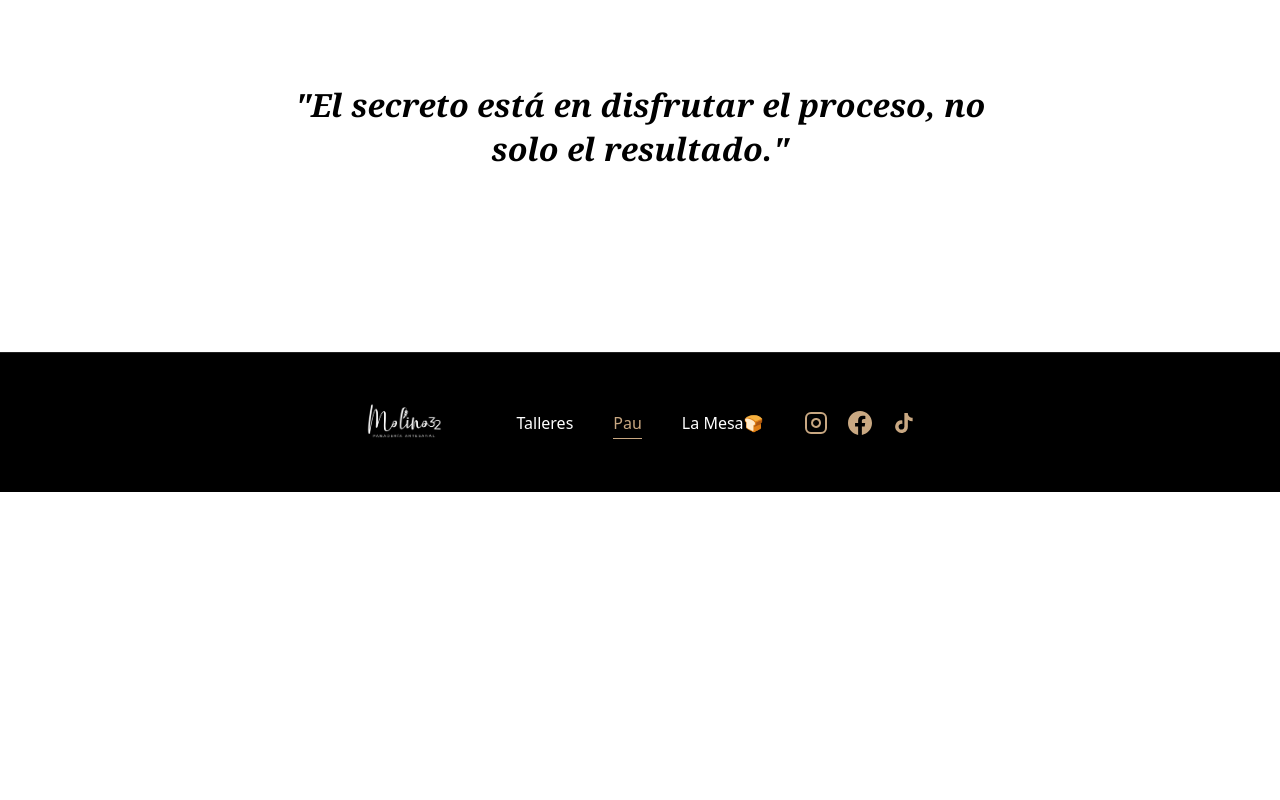
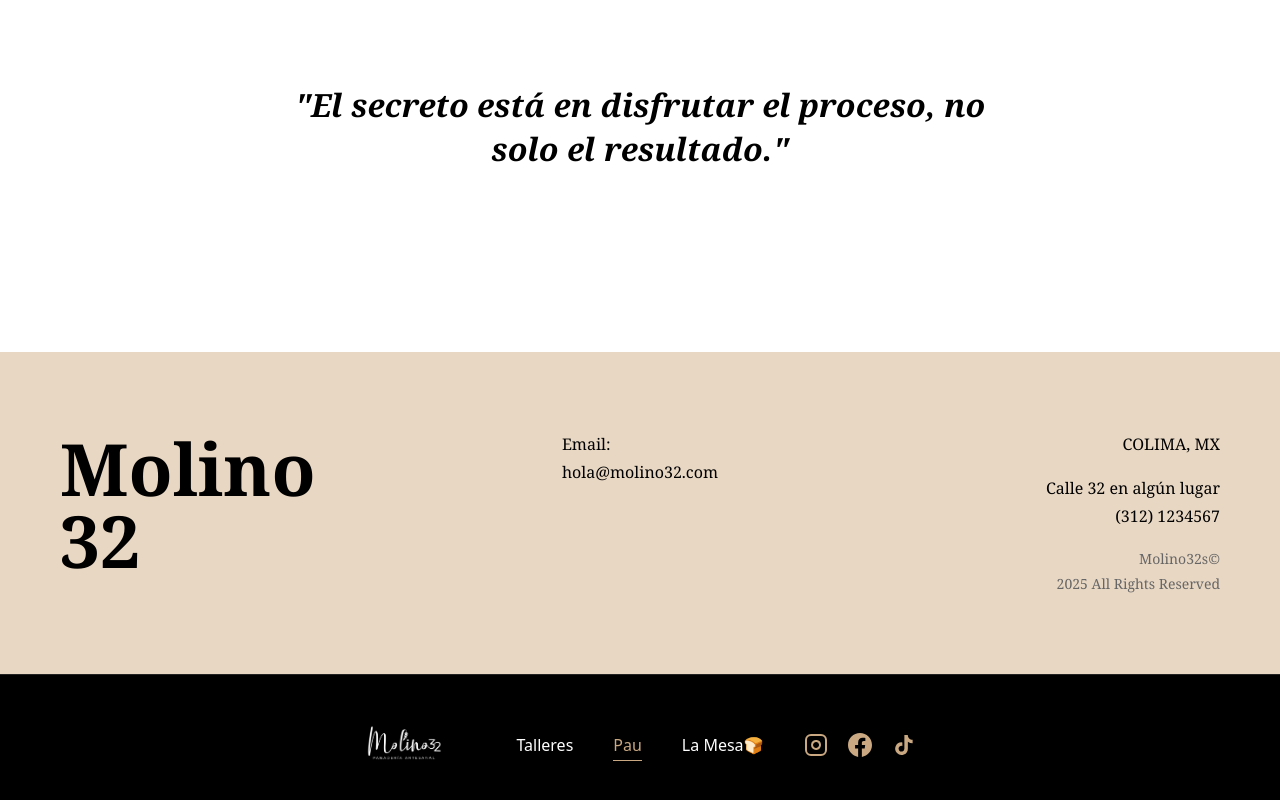
Before and after one commit to SrRusian/M32, a React (Vite) app: page /pau in a window 1280 px wide. Shown: the part 1526-2326 px from the top of the page. Before the commit the page ends 2018 px from the top, so only its background shows below. Built offline with nearby package versions, Linux system fonts and the light colour scheme.

Commit message:
minor changes

```diff
--- /dev/null
+++ b/src/components/layout/ContactInfo.css
@@ -0,0 +1,190 @@
+.contact-info {
+  background-color: #e8d7c3;
+  padding: 80px 60px;
+  display: flex;
+  align-items: center;
+  justify-content: center;
+}
+
+.contact-content {
+  max-width: 1400px;
+  width: 100%;
+  display: grid;
+  grid-template-columns: 1fr 1fr 1fr;
+  gap: 60px;
+  align-items: start;
+}
+
+/* Columna izquierda - Logo */
+.contact-left {
+  justify-self: start;
+}
+
+.contact-logo {
+  font-size: 72px;
+  font-family: Georgia, serif;
+  font-weight: 700;
+  color: #000;
+  margin: 0;
+  line-height: 1;
+}
+
+/* Columna centro - Email */
+.contact-center {
+  justify-self: center;
+  display: flex;
+  flex-direction: column;
+  gap: 8px;
+}
+
+.contact-item {
+  display: flex;
+  flex-direction: column;
+  gap: 4px;
+}
+
+.contact-label {
+  font-family: Georgia, serif;
+  font-size: 16px;
+  color: #000;
+  margin: 0;
+  font-weight: 400;
+}
+
+.contact-link {
+  font-family: Georgia, serif;
+  font-size: 16px;
+  color: #000;
+  text-decoration: none;
+  transition: color 0.3s ease;
+}
+
+.contact-link:hover {
+  color: #d4a574;
+}
+
+/* Columna derecha - Dirección y Copyright */
+.contact-right {
+  justify-self: end;
+  display: flex;
+  flex-direction: column;
+  gap: 20px;
+  text-align: right;
+}
+
+.contact-text {
+  font-family: Georgia, serif;
+  font-size: 16px;
+  color: #000;
+  margin: 0;
+  line-height: 1.5;
+}
+
+.contact-copyright {
+  font-family: Georgia, serif;
+  font-size: 14px;
+  color: #666;
+  margin: 0;
+  line-height: 1.5;
+}
+
+/* Responsive para pantallas >= 1920px */
+@media (min-width: 1920px) {
+  .contact-info {
+    padding: 100px 80px;
+  }
+
+  .contact-content {
+    gap: 80px;
+  }
+
+  .contact-logo {
+    font-size: 96px;
+  }
+
+  .contact-label,
+  .contact-link,
+  .contact-text {
+    font-size: 18px;
+  }
+
+  .contact-copyright {
+    font-size: 15px;
+  }
+}
+
+/* Escala proporcional para pantallas 1280px-1919px */
+@media (min-width: 1280px) and (max-width: 1919px) {
+  .contact-info {
+    padding: calc(80px * (100vw / 1280)) calc(60px * (100vw / 1280));
+  }
+
+  .contact-content {
+    gap: calc(60px * (100vw / 1280));
+  }
+
+  .contact-logo {
+    font-size: calc(72px * (100vw / 1280));
+  }
+
+  .contact-label,
+  .contact-link,
+  .contact-text {
+    font-size: calc(16px * (100vw / 1280));
+  }
+
+  .contact-copyright {
+    font-size: calc(14px * (100vw / 1280));
+  }
+}
+
+/* Responsive para pantallas menores a 1280px */
+@media (max-width: 1279px) {
+  .contact-info {
+    padding: 60px 30px;
+  }
+
+  .contact-content {
+    grid-template-columns: 1fr;
+    gap: 40px;
+    text-align: center;
+  }
+
+  .contact-left,
+  .contact-center,
+  .contact-right {
+    justify-self: center;
+  }
+
+  .contact-right {
+    text-align: center;
+  }
+
+  .contact-logo {
+    font-size: 56px;
+  }
+}
+
+@media (max-width: 768px) {
+  .contact-info {
+    padding: 40px 20px;
+  }
+
+  .contact-content {
+    gap: 30px;
+  }
+
+  .contact-logo {
+    font-size: 48px;
+  }
+
+  .contact-label,
+  .contact-link,
+  .contact-text {
+    font-size: 14px;
+  }
+
+  .contact-copyright {
+    font-size: 12px;
+  }
+}
--- /dev/null
+++ b/src/components/layout/ContactInfo.jsx
@@ -0,0 +1,38 @@
+import './ContactInfo.css'
+
+function ContactInfo() {
+  return (
+    <section className="contact-info">
+      <div className="contact-content">
+        <div className="contact-left">
+          <h2 className="contact-logo">Molino 32</h2>
+        </div>
+
+        <div className="contact-center">
+          <div className="contact-item">
+            <p className="contact-label">Email:</p>
+            <a href="mailto:hola@molino32.com" className="contact-link">
+              hola@molino32.com
+            </a>
+          </div>
+        </div>
+
+        <div className="contact-right">
+          <div className="contact-item">
+            <p className="contact-text">COLIMA, MX</p>
+          </div>
+          <div className="contact-item">
+            <p className="contact-text">Calle 32 en algún lugar</p>
+            <p className="contact-text">(312) 1234567</p>
+          </div>
+          <div className="contact-item">
+            <p className="contact-copyright">Molino32s©</p>
+            <p className="contact-copyright">2025 All Rights Reserved</p>
+          </div>
+        </div>
+      </div>
+    </section>
+  )
+}
+
+export default ContactInfo
--- a/src/components/layout/Footer.css
+++ b/src/components/layout/Footer.css
@@ -4,7 +4,7 @@
   padding: 40px 60px;
   border-top: 1px solid #222;
   display: flex;
-  align-items: center;;
+  align-items: center;
 }
 
 /* Escala proporcional para pantallas mayores a 1280px */
--- a/src/pages/LaMesaPage.jsx
+++ b/src/pages/LaMesaPage.jsx
@@ -2,6 +2,7 @@ import './LaMesaPage.css'
 import Navbar from '../components/layout/Navbar'
 import TextCarousel from '../components/common/TextCarousel'
 import ContentCard from '../components/common/ContentCard'
+import ContactInfo from '../components/layout/ContactInfo'
 import Footer from '../components/layout/Footer'
 import laMesa from '../assets/images/laMesa1.png'
 import masaMadreImg from '../assets/images/masaMadre.png'
@@ -100,6 +101,7 @@ function LaMesaPage() {
           </div>
         </section>
       </main>
+      <ContactInfo />
       <Footer />
     </>
   )
--- a/src/pages/PauPage.jsx
+++ b/src/pages/PauPage.jsx
@@ -1,5 +1,6 @@
 import './PauPage.css'
 import Navbar from '../components/layout/Navbar'
+import ContactInfo from '../components/layout/ContactInfo'
 import Footer from '../components/layout/Footer'
 import TextCarousel from '../components/common/TextCarousel'
 import sobreMiImg from '../assets/images/sobreMi.png'
@@ -38,6 +39,7 @@ function PauPage() {
           </section>
         </div>
       </main>
+      <ContactInfo />
       <Footer />
     </>
   )
--- a/src/pages/TalleresPage.jsx
+++ b/src/pages/TalleresPage.jsx
@@ -2,6 +2,7 @@ import './TalleresPage.css'
 import Navbar from '../components/layout/Navbar'
 import TextCarousel from '../components/common/TextCarousel'
 import WorkshopCard from '../components/common/WorkshopCard'
+import ContactInfo from '../components/layout/ContactInfo'
 import Footer from '../components/layout/Footer'
 import masaMadreImg from '../assets/images/masaMadre.png'
 import panMuertoImg from '../assets/images/panMuerto.png'
@@ -150,6 +151,7 @@ function TalleresPage() {
           </div>
         </section>
       </main>
+      <ContactInfo />
       <Footer />
     </>
   )
```
